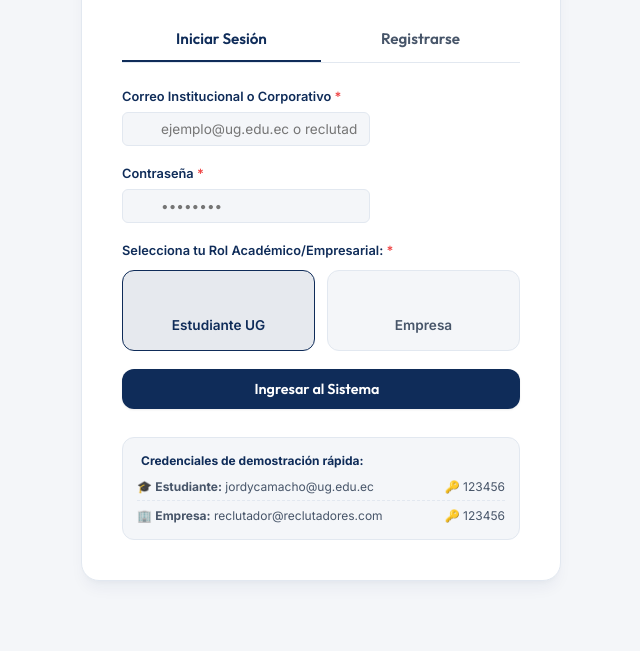
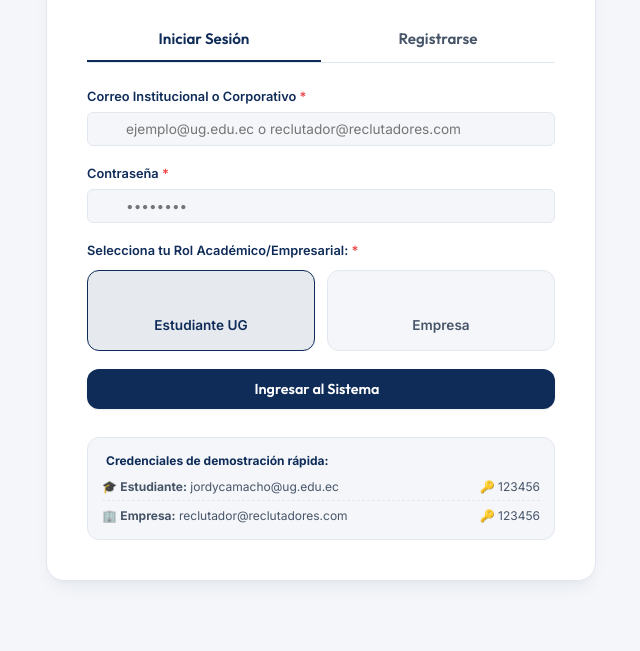
Before and after one commit to jordquijije-ctrl/Bolsa-de-Empleo-Universitario, a plain HTML site: page login.html in a window 1280 px wide. Shown: the part 324-975 px from the top of the page, without its empty margins (319-959 px from the left). Drawn offline with nearby package versions, Linux system fonts and the light colour scheme.

Commit message:
Arreglo estético

```diff
--- a/css/style.css
+++ b/css/style.css
@@ -399,7 +399,7 @@ a {
 }
 .mobile-link {
     display: flex;
-    align-items: center;
+        align-items: center;
     gap: 12px;
     padding: 10px 14px;
     border-radius: var(--radius-md);
@@ -449,7 +449,7 @@ a {
     border: 1px solid var(--border-color);
     border-radius: var(--radius-lg);
     width: 100%;
-    max-width: 480px;
+    max-width: 550px;
     padding: 40px;
     box-shadow: var(--shadow-lg);
     transition: var(--transition);
@@ -530,6 +530,7 @@ a {
     position: relative;
     display: flex;
     align-items: center;
+    width: 100%;
 }
 .field-icon {
     position: absolute;
@@ -1736,6 +1737,7 @@ a {
     color: var(--text-primary);
     font-family: var(--font-body);
     font-size: 0.85rem;
+    width: 100%;
 }
 .form-group input:focus, .form-group select:focus, .form-group textarea:focus {
     border-color: var(--secondary);
```
